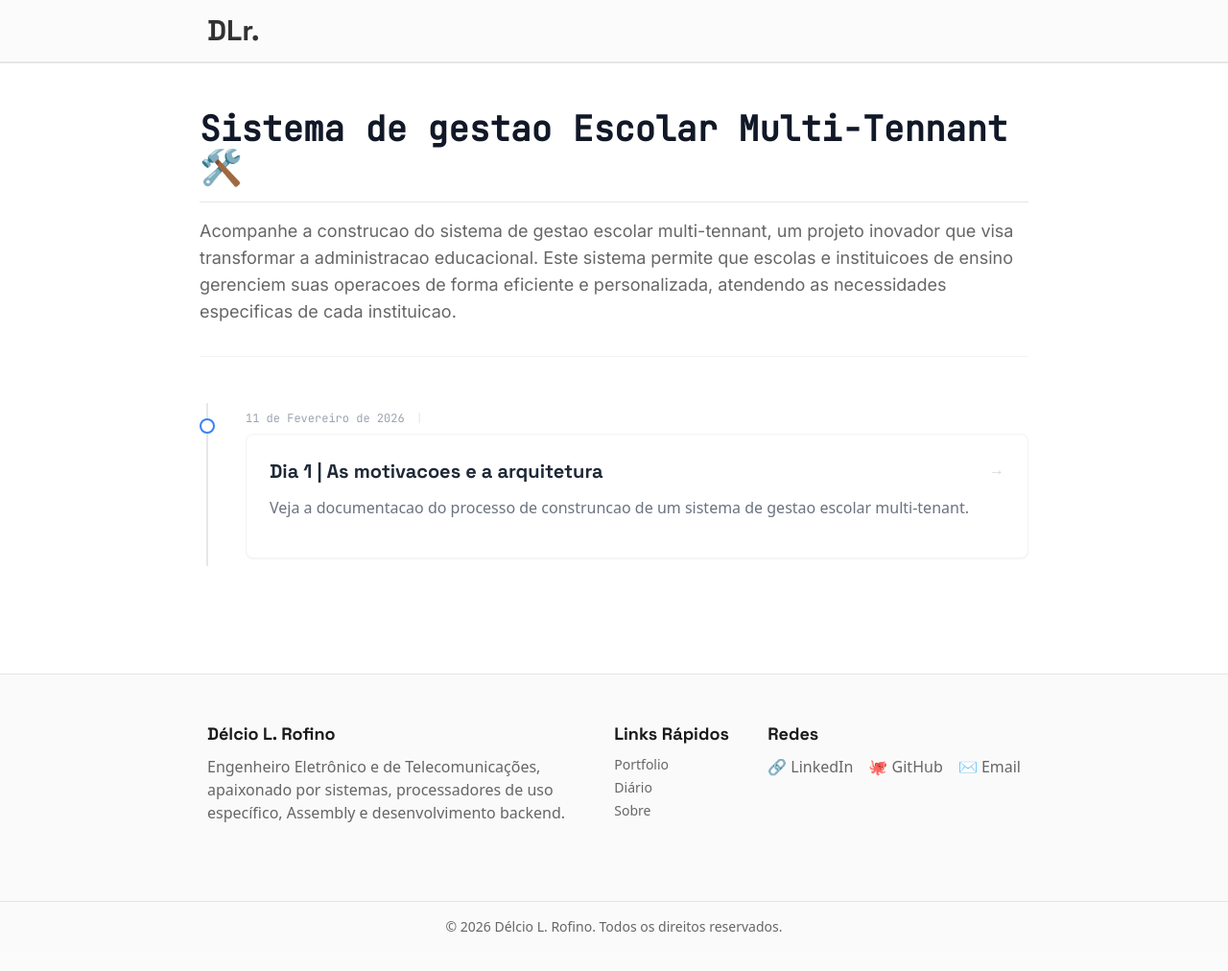
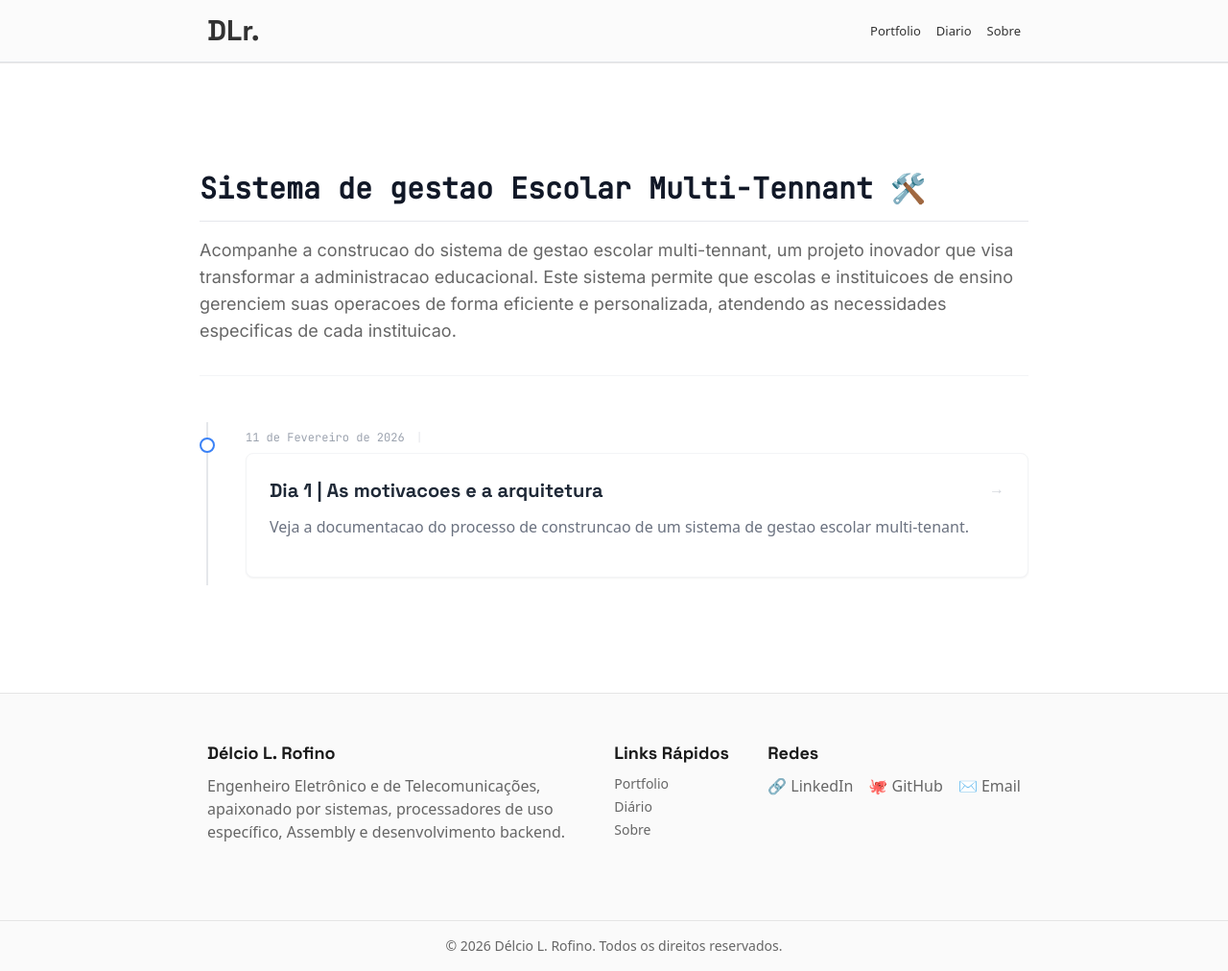
Before and after one commit to delcioleonardorofino/Journal, a Flask app: page /multitenant in a window 1280 px wide. Shown: the whole page at 96% size. Before the commit the page ends 971 px from the top, so only its background shows below. Run offline with Flask 3, Linux system fonts and the light colour scheme; some libraries are stand-ins or nearby versions.

Commit message:
eddit of build in public articles listing margins

```diff
--- a/backend/templates/base.html
+++ b/backend/templates/base.html
@@ -89,7 +89,7 @@
 
                 <div class="flex gap-4 text-xs md:text-base">
 
-            {%if request.endpoint == 'home'%}
+            {%if request.endpoint == 'home' or request.endpoint == 'multitenant'%}
                 <a href="#portfolio" class="cursor-pointer opacity-80 text-[13px] hover:opacity-100 hover:text-black transition duration-300 active:scale-95 active:text-text-muted">Portfolio</a>
 
                 <a href="{{url_for('get_posts')}}" class="cursor-pointer opacity-80 text-[13px]  hover:opacity-100 hover:text-black transition duration-300 active:scale-95 active:text-text-muted">Diario</a>
--- a/backend/templates/multitennant.html
+++ b/backend/templates/multitennant.html
@@ -4,12 +4,12 @@
 
 
 
-<div class="max-w-4xl mx-auto px-4 py-12 font-sans">
+<div class="max-w-4xl mx-auto px-4 py-12 font-sans md:mt-16">
     {% for post in articles %}
     <header class="mb-8 border-b border-gray-100 pb-8 md:mb-12">
-        <h1 class="text-4xl font-mono font-bold text-gray-900 mb-4">Sistema de gestao Escolar Multi-Tennant 🛠️</h1>
+        <h1 class="text-2xl font-mono font-bold text-gray-900 mb-4 md:text-3xl">Sistema de gestao Escolar Multi-Tennant 🛠️</h1>
         <hr>
-        <p class="mt-4 text-sm font-body text-text-muted leading-relaxed md:text-lg">
+        <p class="mt-4 text-base font-body text-text-muted leading-relaxed md:text-lg">
             Acompanhe a construcao do sistema de gestao escolar multi-tennant, um projeto inovador que visa transformar a administracao educacional. Este sistema permite que escolas e instituicoes de ensino gerenciem suas operacoes de forma eficiente e personalizada, atendendo as necessidades especificas de cada instituicao.
     </header>
 
@@ -20,7 +20,7 @@
 
     <div class="flex flex-col relative pl-10 md:pl-12 group">
 
-        <div class="absolute left-0 top-2 w-4 h-4 bg-white border-2 border-blue-500 rounded-full z-10 group-hover:bg-blue-500 transition-colors duration-300"></div>
+        <div class="absolute left-0 top-2 w-4 h-4 bg-white border-2 border-blue-500 rounded-full z-10 group-hover:bg-gray-500 transition-colors duration-300"></div>
 
         <div class="flex items-center gap-3 mb-2 font-mono text-xs text-gray-400">
             <span>{{ post.date | safe }}</span>
```
